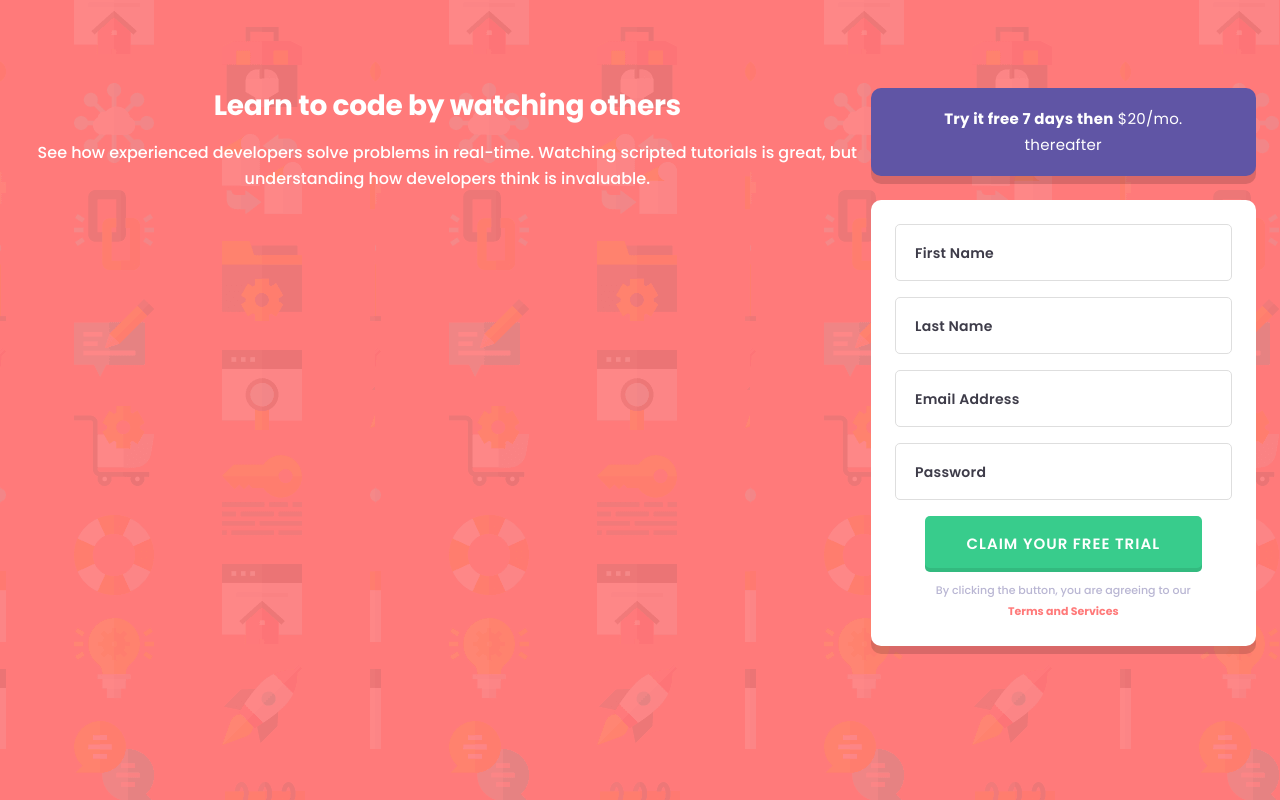
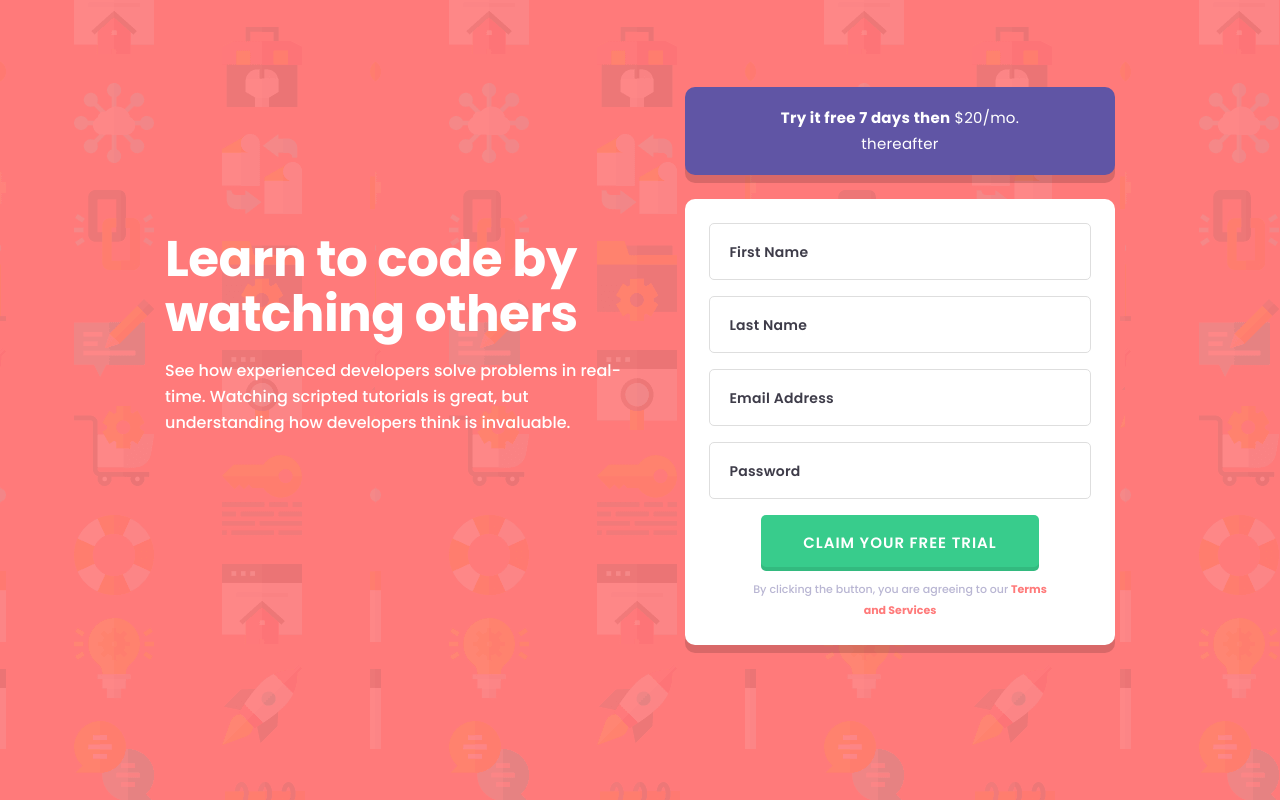
Before and after one commit to thomaserdmenger/intro-component, a plain HTML site: page index.html in a window 1280 px wide. Drawn offline with Linux system fonts and the light colour scheme.

Commit message:
Add desktop version

```diff
--- a/style.css
+++ b/style.css
@@ -31,12 +31,6 @@ body {
   width: 100%;
   padding: 5.5rem 1.5rem 0 1.5rem;
   margin-bottom: 4.25rem;
-}
-
-@media only screen and (min-width: 375px) {
-  .container {
-    flex-direction: row;
-  }
 }
 
 .header {
@@ -171,3 +165,39 @@ body {
   color: var(--color-red);
   font-weight: 700;
 }
+
+@media only screen and (min-width: 1000px) {
+  body {
+    display: flex;
+    align-items: center;
+    justify-content: center;
+  }
+
+  .container {
+    padding: 0 165px;
+    flex-direction: row;
+    align-items: center;
+  }
+
+  .header {
+    max-width: 50%;
+    margin-right: 45px;
+    align-items: flex-start;
+  }
+
+  .header h1 {
+    font-size: 50px;
+    line-height: 55px;
+    letter-spacing: -0.521px;
+    text-align: left;
+  }
+
+  .header p {
+    font-size: 16px;
+    text-align: left;
+  }
+
+  .main {
+    max-width: 50%;
+  }
+}
```
